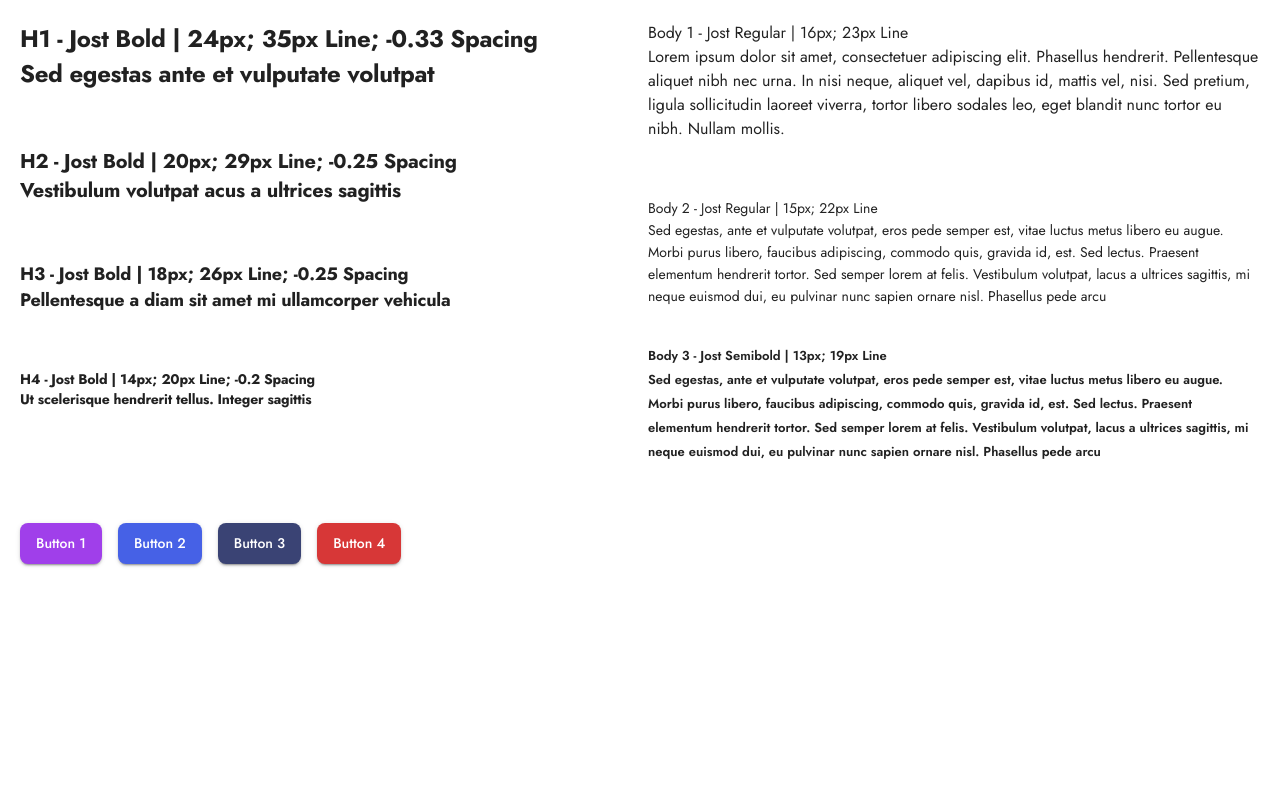
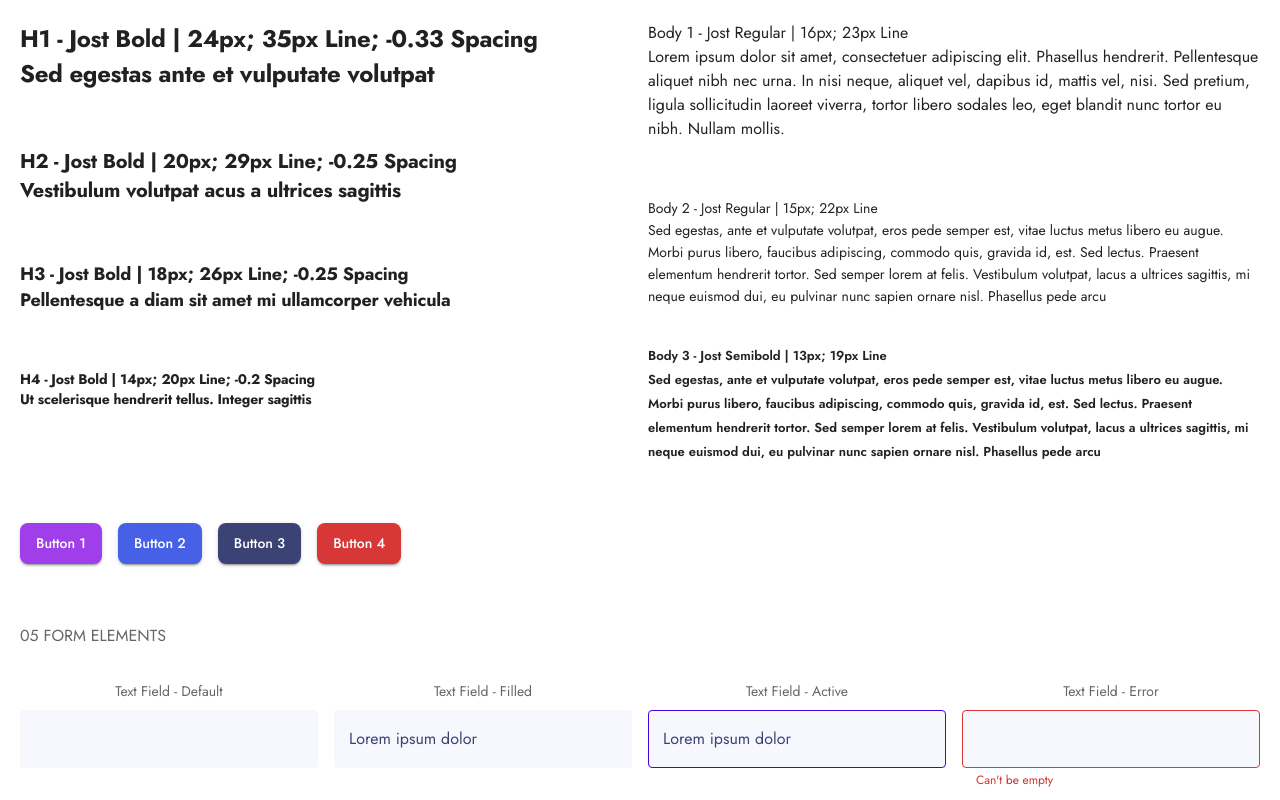
Before and after one commit to AubreyMartin/product-feedback-app, a React (Vite) app: page / in a window 1280 px wide. Shown: the part 391-1191 px from the top of the page. Before the commit the page ends 995 px from the top, so only its background shows below. Built offline with nearby package versions, Linux system fonts and the light colour scheme.

Commit message:
Added TextField Default, Filled, Active, Error states on theme.ts

```diff
--- a/src/App.tsx
+++ b/src/App.tsx
@@ -3,6 +3,7 @@ import CssBaseline from "@mui/material/CssBaseline";
 import theme from "./shared-library/theme";
 import { Button, Stack, Typography, Grid, Paper,Box } from "@mui/material";
 import "./App.css";
+import FormElements from "./components/FormElements.tsx";
 
 
 // ColorTileGrid Component
@@ -254,6 +255,9 @@ function App() {
           Button 4
         </Button>
       </Stack>
+      <Box sx={{padding: "20px"}}>
+        <FormElements />
+      </Box>
     </ThemeProvider>
   );
 }
--- /dev/null
+++ b/src/components/FormElements.tsx
@@ -0,0 +1,56 @@
+import { Box, Stack, TextField, Typography } from "@mui/material";
+
+const FormElements = () => {
+  return (
+    <Box>
+      <Typography variant="body1" color="textSecondary"> 05 FORM ELEMENTS</Typography>
+      <Stack spacing={2} direction="row" alignItems="center" justifyContent="center" sx={{ mt: 4 }}>
+        <Box sx={{ width: "300px", height: "100px" }}>
+          <Typography variant="body2" textAlign="center" color="textSecondary">
+            Text Field - Default
+          </Typography>
+          <TextField sx={{ mt: '.5rem' }} variant="outlined" fullWidth/>
+        </Box>
+
+        <Box sx={{ width: "300px", height: "100px" }}>
+          <Typography variant="body2" textAlign="center" color="textSecondary">
+            Text Field - Filled
+          </Typography>
+          <TextField sx={{ mt: '.5rem' }} variant="outlined" fullWidth value="Lorem ipsum dolor"/>
+        </Box>
+
+        <Box sx={{ width: "300px", height: "100px" }}>
+
+          <Typography variant="body2" textAlign="center" color="textSecondary">
+            Text Field - Active
+          </Typography>
+          <TextField sx={{ mt: '.5rem' }} variant="outlined" fullWidth focused value="Lorem ipsum dolor"/>
+        </Box>
+
+        <Box sx={{ width: "300px", height: "100px" }}>
+
+          <Typography variant="body2" textAlign="center" color="textSecondary">
+            Text Field - Error
+          </Typography>
+          <TextField sx={{ mt: '.5rem' }} variant="outlined" fullWidth margin="normal" error
+                     helperText="Can't be empty"/>
+        </Box>
+
+
+      </Stack>
+
+      {/*<FormControl sx={{ width: "250px" }} margin="normal" variant="outlined">*/}
+      {/*  <InputLabel>Feature</InputLabel>*/}
+      {/*  <Select defaultValue="">*/}
+      {/*    <MenuItem value="Feature">Feature</MenuItem>*/}
+      {/*    <MenuItem value="UI">UI</MenuItem>*/}
+      {/*    <MenuItem value="UX">UX</MenuItem>*/}
+      {/*    <MenuItem value="Enhancement">Enhancement</MenuItem>*/}
+      {/*    <MenuItem value="Bug">Bug</MenuItem>*/}
+      {/*  </Select>*/}
+      {/*</FormControl>*/}
+    </Box>
+  );
+};
+
+export default FormElements;
--- a/src/shared-library/theme.ts
+++ b/src/shared-library/theme.ts
@@ -9,6 +9,7 @@ declare module "@mui/material/styles" {
       white: string;
     };
   }
+
   interface PaletteOptions {
     custom?: {
       backgroundAlt?: string;
@@ -105,6 +106,64 @@ const theme = createTheme({
   },
 
   components: {
+    MuiTextField: {
+      styleOverrides: {
+        root: {
+          '& .MuiOutlinedInput-notchedOutline': {
+            border: 'none', // Remove the default outline border
+          },
+          '& .MuiInputBase-root': {
+            color: '#3A4374',
+            backgroundColor: '#F7F8FD',
+            border: '1px solid transparent', // Reserve space for the border but make it transparent
+            transition: 'border-color 0.3s', // Smooth transition for border color
+            '&.Mui-focused': {
+              borderColor: '#4A00E0', // Show border on focus
+            },
+            '&.Mui-error': {
+              borderColor: '#D73737', // Show border on error
+            },
+          },
+          '& .MuiInputLabel-root': {
+            display: 'none', // Hide labels if not needed
+          },
+        },
+      },
+
+    },
+    MuiSelect: {
+      styleOverrides: {
+        root: {
+          '&.Mui-focused .MuiOutlinedInput-notchedOutline': {
+            borderColor: '#4A00E0', // Border color for active dropdown
+          },
+        },
+        icon: {
+          color: '#4A00E0', // Icon color for dropdown arrow
+        },
+      },
+    },
+    MuiMenu: {
+      styleOverrides: {
+        paper: {
+          borderRadius: 4, // Dropdown menu border radius
+          boxShadow: '0px 2px 8px rgba(0, 0, 0, 0.1)', // Shadow for dropdown menu
+        },
+      },
+    },
+    MuiMenuItem: {
+      styleOverrides: {
+        root: {
+          '&.Mui-selected': {
+            backgroundColor: '#4A00E0', // Background color for selected item
+            color: '#FFFFFF', // Text color for selected item
+          },
+          '&.Mui-selected:hover': {
+            backgroundColor: '#4A00E0', // Hover color for selected item
+          },
+        },
+      },
+    },
     MuiButton: {
       styleOverrides: {
         root: {
```
